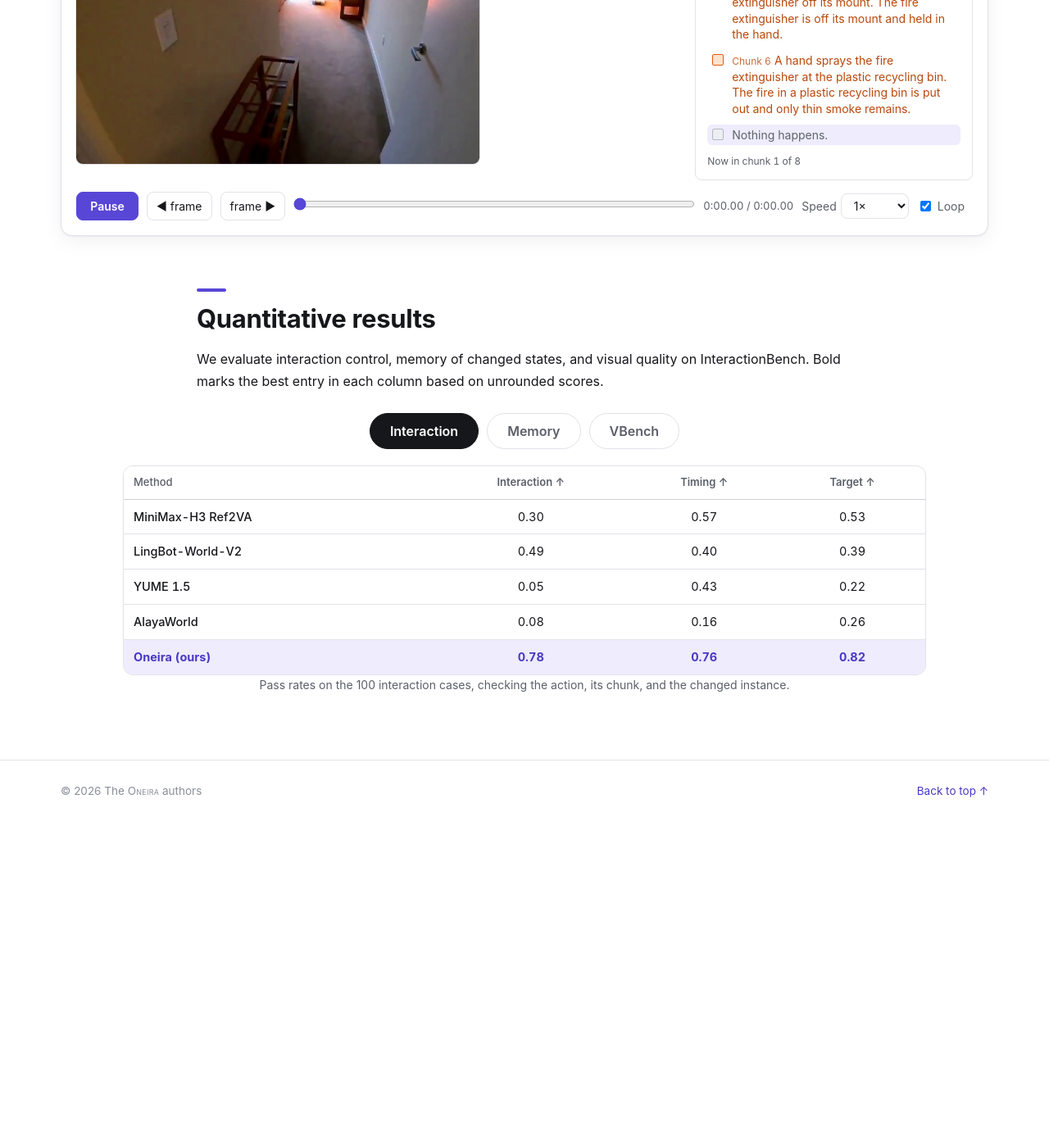
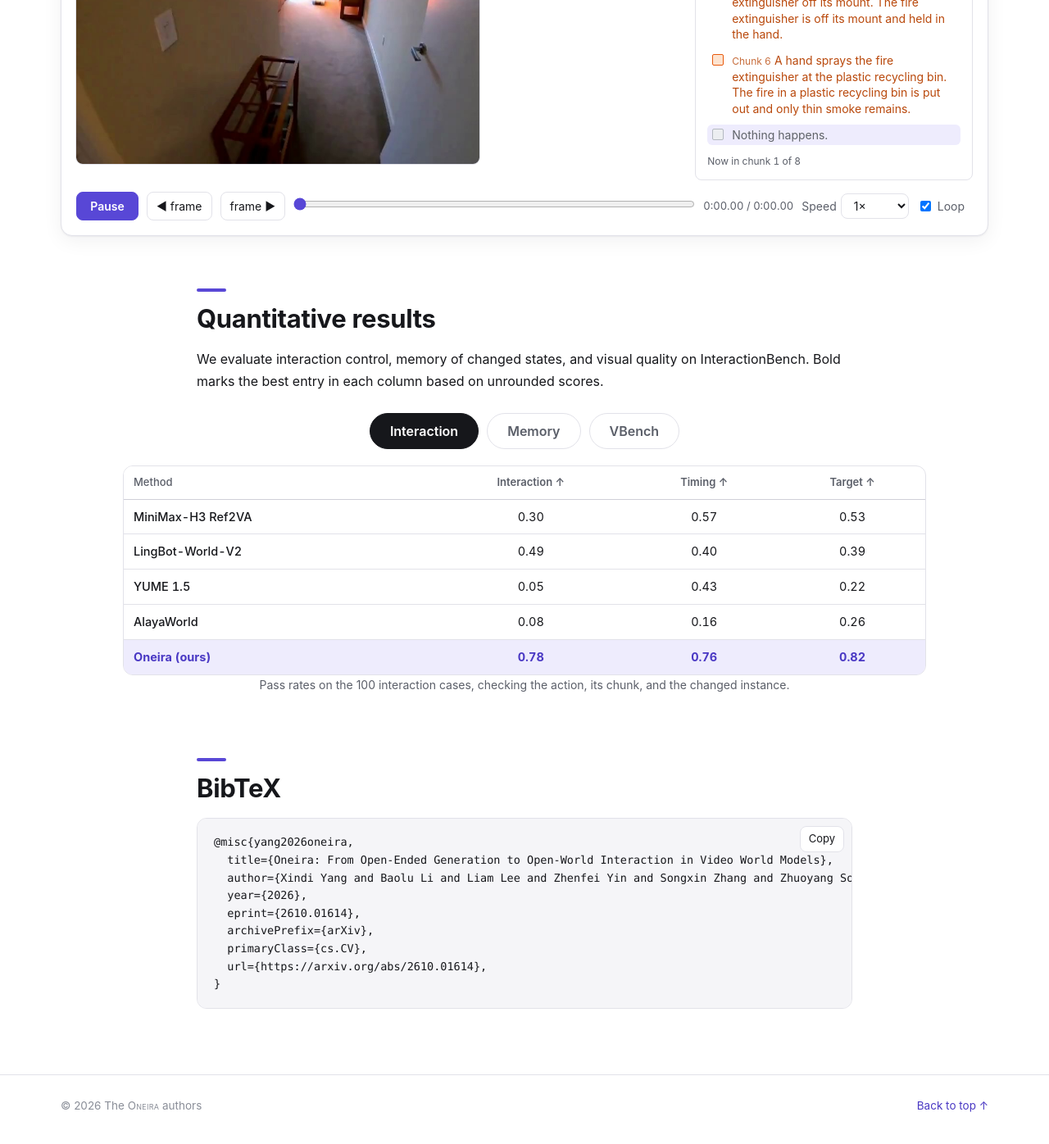
Before and after one commit to Madaoer/Madaoer.github.io, a Jekyll site: the page projects/oneira/index.html, which Jekyll copies as it is, in a window 1280 px wide and 1400 px high, scrolled down 8318 px. Shown: the top 1396 px of the window at 82% size. Built offline with Jekyll 4.4.1, drawn with Linux system fonts in a browser that asks for light colours; before the commit the page ends 9335 px from its top, so only the background shows below that; some of the changed text lies outside the part shown.

Commit message:
Oneira page: arXiv link, BibTeX and author homepages

```diff
--- a/projects/oneira/index.html
+++ b/projects/oneira/index.html
@@ -32,6 +32,7 @@
       <a href="#method">Method</a>
       <a href="#results">Results</a>
       <a href="#benchmark">Benchmark</a>
+      <a href="#bibtex">BibTeX</a>
     </nav>
   </div>
 </header>
@@ -46,18 +47,18 @@
     </h1>
 
     <div class="authors">
-      <span>Xindi Yang<sup>1</sup></span>
-      <span>Baolu Li<sup>3</sup></span>
-      <span>Liam Lee<sup>4</sup></span>
-      <span>Zhenfei Yin<sup>5</sup></span>
-      <span>Songxin Zhang<sup>4</sup></span>
-      <span>Zhuoyang Song<sup>4</sup></span>
+      <span><a href="https://madaoer.github.io/" target="_blank" rel="noopener">Xindi Yang</a><sup>1</sup></span>
+      <span><a href="https://libaolu312.github.io/" target="_blank" rel="noopener">Baolu Li</a><sup>3</sup></span>
+      <span><a href="https://madaoer.github.io/projects/oneira/#">Liam Lee</a><sup>4</sup></span>
+      <span><a href="https://yinzhenfei.github.io/" target="_blank" rel="noopener">Zhenfei Yin</a><sup>5</sup></span>
+      <span><a href="https://madaoer.github.io/projects/oneira/#">Songxin Zhang</a><sup>4</sup></span>
+      <span><a href="https://madaoer.github.io/projects/oneira/#">Zhuoyang Song</a><sup>4</sup></span>
       <span class="br" aria-hidden="true"></span>
-      <span>Xu Jia<sup>3</sup></span>
-      <span>Jianfei Cai<sup>1</sup></span>
-      <span>Tien-Tsin Wong<sup>1</sup></span>
-      <span>Bingyi Jing<sup>4</sup></span>
-      <span>Mengyue Yang<sup>2<svg class="mail" viewBox="0 0 24 24" fill="none" stroke="currentColor" stroke-width="2" aria-label="corresponding author"><rect x="3" y="5" width="18" height="14" rx="2"/><path d="M3 7l9 6 9-6"/></svg></sup></span>
+      <span><a href="https://stephenjia.github.io/" target="_blank" rel="noopener">Xu Jia</a><sup>3</sup></span>
+      <span><a href="https://jianfei-cai.github.io/" target="_blank" rel="noopener">Jianfei Cai</a><sup>1</sup></span>
+      <span><a href="https://ttwong12.github.io/" target="_blank" rel="noopener">Tien-Tsin Wong</a><sup>1</sup></span>
+      <span><a href="https://scholar.google.com/citations?user=k83Zz2MAAAAJ&amp;hl=en" target="_blank" rel="noopener">Bingyi Jing</a><sup>4</sup></span>
+      <span><a href="https://ymy4323460.github.io/" target="_blank" rel="noopener">Mengyue Yang</a><sup>2<svg class="mail" viewBox="0 0 24 24" fill="none" stroke="currentColor" stroke-width="2" aria-label="corresponding author"><rect x="3" y="5" width="18" height="14" rx="2"/><path d="M3 7l9 6 9-6"/></svg></sup></span>
     </div>
     <div class="affils">
       <span><sup>1</sup>Monash University</span>
@@ -70,11 +71,10 @@
     <p class="corr"><svg class="mail" viewBox="0 0 24 24" fill="none" stroke="currentColor" stroke-width="2" aria-hidden="true"><rect x="3" y="5" width="18" height="14" rx="2"/><path d="M3 7l9 6 9-6"/></svg> Corresponding author</p>
 
     <div class="links">
-      <!-- When the preprint is online, turn this span into <a class="btn" href="https://arxiv.org/abs/XXXX.XXXXX"> and drop the <em>. -->
-      <span class="btn soon" aria-disabled="true">
+      <a class="btn" href="https://arxiv.org/abs/2610.01614" target="_blank" rel="noopener">
         <svg viewBox="0 0 24 24" fill="none" stroke="currentColor" stroke-width="2" stroke-linecap="round" stroke-linejoin="round" aria-hidden="true"><path d="M14 3H7a2 2 0 0 0-2 2v14a2 2 0 0 0 2 2h10a2 2 0 0 0 2-2V8z"/><path d="M14 3v5h5"/><path d="M9 13h6M9 17h6"/></svg>
-        Paper <em>arXiv soon</em>
-      </span>
+        arXiv
+      </a>
       <a class="btn" href="assets/oneira.pdf" target="_blank" rel="noopener">
         <svg viewBox="0 0 24 24" fill="none" stroke="currentColor" stroke-width="2" stroke-linecap="round" stroke-linejoin="round" aria-hidden="true"><path d="M14 3H7a2 2 0 0 0-2 2v14a2 2 0 0 0 2 2h10a2 2 0 0 0 2-2V8z"/><path d="M14 3v5h5"/><path d="M12 11v6"/><path d="M9.5 14.5 12 17l2.5-2.5"/></svg>
         PDF
@@ -90,6 +90,7 @@
       <a href="#method">Method</a>
       <a href="#results">Results</a>
       <a href="#benchmark">Benchmark</a>
+      <a href="#bibtex">BibTeX</a>
     </nav>
 
     <p class="tagline">What appears in the generated world becomes actionable, and what the agent changes remains changed.</p>
@@ -302,6 +303,26 @@
   </div>
 </section>
 
+<section class="sec" id="bibtex">
+  <div class="container">
+    <div class="prose">
+    <h2>BibTeX</h2>
+    <div class="bib">
+      <pre id="bibtext">@misc{yang2026oneira,
+  title={Oneira: From Open-Ended Generation to Open-World Interaction in Video World Models},
+  author={Xindi Yang and Baolu Li and Liam Lee and Zhenfei Yin and Songxin Zhang and Zhuoyang Song and Xu Jia and Jianfei Cai and Tien-Tsin Wong and Bingyi Jing and Mengyue Yang},
+  year={2026},
+  eprint={2610.01614},
+  archivePrefix={arXiv},
+  primaryClass={cs.CV},
+  url={https://arxiv.org/abs/2610.01614},
+}</pre>
+      <button class="copy" type="button" id="copybib">Copy</button>
+    </div>
+    </div>
+  </div>
+</section>
+
 </main>
 
 <footer>
--- a/projects/oneira/static/css/main.css
+++ b/projects/oneira/static/css/main.css
@@ -134,6 +134,8 @@
   margin: 30px auto 0; max-width: 940px; font-size: 17px;
 }
 .authors span { white-space: nowrap; }
+/* Author names link to their homepages, in the light blue the user picked (readable in both themes). */
+.authors a { color: #209cee; }
 /* The second author line starts at Xu Jia, as in the paper. */
 .authors .br { flex-basis: 100%; height: 0; }
 .authors sup { font-size: 11px; margin-left: 1px; color: var(--dim); }
```
